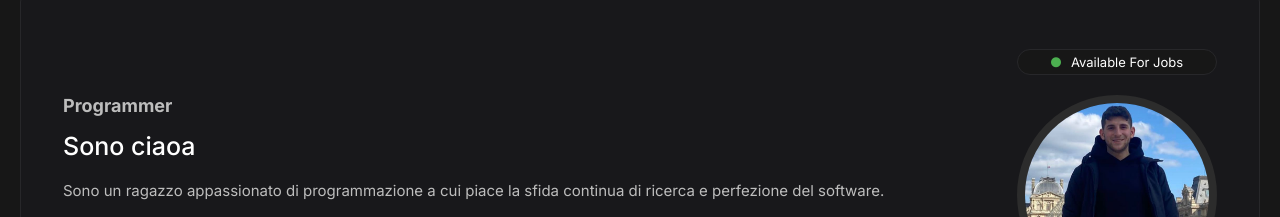
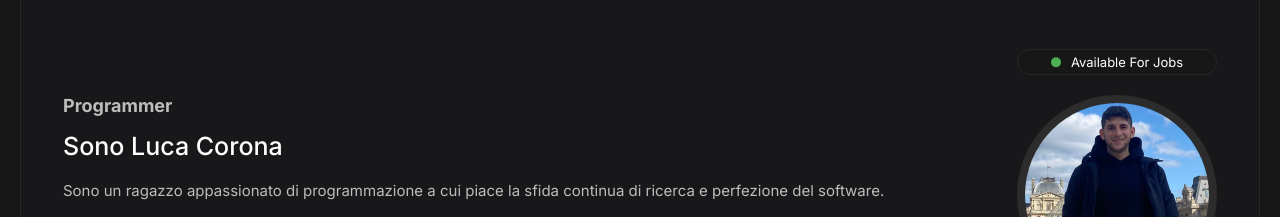
Before and after one commit to Lucacoronaa/lucacoronaa.github.io, a plain HTML site: page index.html in a window 1280 px wide. Shown: the part 116-333 px from the top of the page. Drawn offline with Linux system fonts and the light colour scheme.

Commit message:
Update index.html

```diff
--- a/index.html
+++ b/index.html
@@ -23,7 +23,7 @@
         <div class="left">
             <h3>Programmer</h3>
             <div class="info">
-                <h2>Sono ciaoa</h2>
+                <h2>Sono Luca Corona</h2>
                 <p>Sono un ragazzo appassionato di programmazione a cui piace la sfida continua di ricerca e perfezione del software.</p>
                 <div class="buttons">
                     <button class="hire">
```
